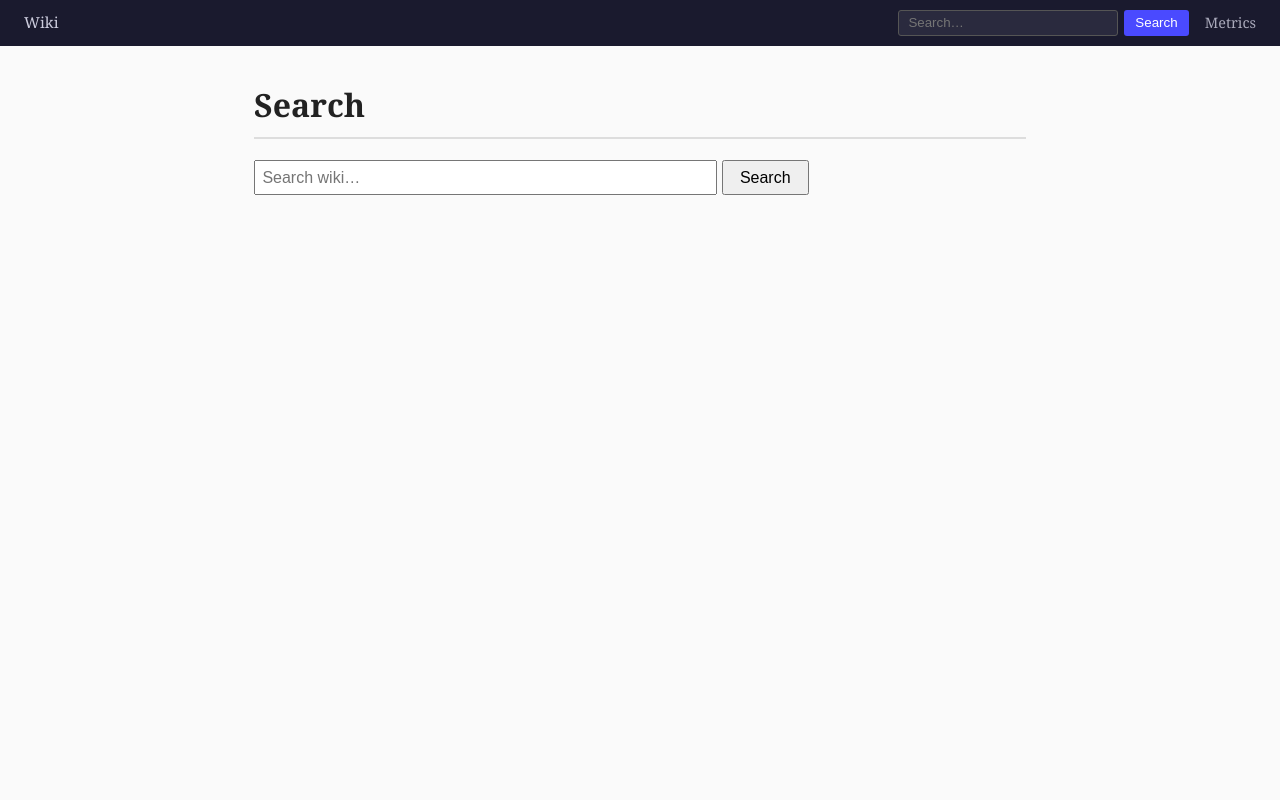
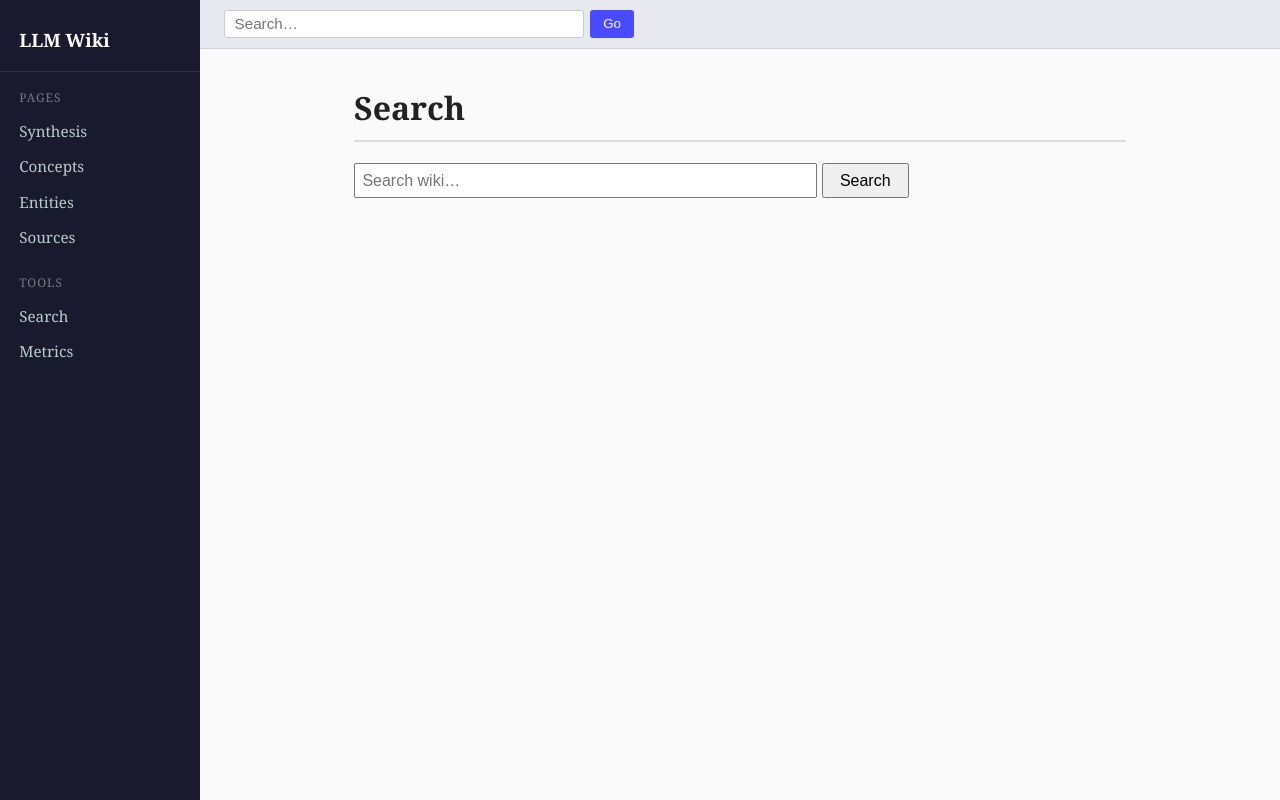
Before and after one commit to wmar-dev/llm-wiki-ads-ranking, a Flask app: page /search in a window 1280 px wide. Run offline with Flask 3, Linux system fonts and the light colour scheme; data comes from the database, SQL or seed files in the repository; data that the repository does not hold is empty.

Commit message:
feat: add sidebar navigation with section browsing
- Sidebar with links to Synthesis, Concepts, Entities, Sources sections
- New /wiki/<section>/ route lists pages in each wiki subdirectory
- Top search bar moved to content area (sidebar stays clean)
- Full sidebar layout with flexbox

```diff
--- a/wiki_server/app.py
+++ b/wiki_server/app.py
@@ -54,6 +54,28 @@ def create_app() -> Flask:
         _log_access("/", 200)
         return render_template("page.html", content=html, title="Wiki Index")
 
+    _section_dirs = {
+        "synthesis": config.WIKI_DIR / "synthesis",
+        "concepts": config.WIKI_DIR / "concepts",
+        "entities": config.WIKI_DIR / "entities",
+        "sources": config.WIKI_DIR / "sources",
+    }
+
+    @app.route("/wiki/<section>/")
+    def wiki_section(section):
+        dir_path = _section_dirs.get(section)
+        if not dir_path or not dir_path.exists():
+            return render_template("page.html", content="<p>Section not found.</p>", title=section.title()), 404
+        entries = sorted(dir_path.iterdir())
+        links = "".join(
+            f'<li><a href="/wiki/{section}/{f.name}">{f.stem.replace("-", " ").title()}</a></li>\n'
+            for f in entries if f.suffix == ".md"
+        )
+        count = sum(1 for f in entries if f.suffix == ".md")
+        html = f"<h1>{section.title()}</h1>\n<p>{count} page(s)</p>\n<ul>\n{links}</ul>"
+        _log_access(f"/wiki/{section}/", 200)
+        return render_template("page.html", content=html, title=f"{section.title()} — LLM Wiki")
+
     @app.route("/wiki/<path:page>")
     def wiki_page(page):
         slug = page[:-3] if page.endswith(".md") else page
--- a/wiki_server/static/style.css
+++ b/wiki_server/static/style.css
@@ -7,43 +7,62 @@ body {
   color: #222;
   background: #fafafa;
   margin: 0;
+  display: flex;
+  min-height: 100vh;
 }
 
-nav {
+/* ---- Sidebar ---- */
+.sidebar {
+  width: 200px;
+  flex-shrink: 0;
+  background: #1a1a2e;
+  color: #ccd;
+  padding: 1.5rem 0;
   display: flex;
-  align-items: center;
-  gap: 1rem;
-  padding: 0.6rem 1.5rem;
-  background: #1a1a2e;
-  color: #eee;
+  flex-direction: column;
+}
+.sidebar-heading {
+  font-size: 1.15rem;
+  font-weight: bold;
+  padding: 0 1.2rem 1rem;
+  border-bottom: 1px solid #333;
+  margin-bottom: 1rem;
+}
+.sidebar-heading a { color: #fff; text-decoration: none; }
+.sidebar-nav { display: flex; flex-direction: column; gap: 1.2rem; padding: 0 1.2rem; }
+.nav-section { display: flex; flex-direction: column; gap: 0.3rem; }
+.nav-label {
+  font-size: 0.75rem;
+  text-transform: uppercase;
+  letter-spacing: 0.08em;
+  color: #778;
+  margin-bottom: 0.2rem;
+}
+.sidebar-nav a { color: #bcc; text-decoration: none; font-size: 0.95rem; padding: 0.15rem 0; }
+.sidebar-nav a:hover { color: #fff; }
+
+/* ---- Search bar ---- */
+.content-wrapper { flex: 1; display: flex; flex-direction: column; }
+.top-search {
+  display: flex; gap: 0.4rem; padding: 0.6rem 1.5rem;
+  background: #e8e8f0; border-bottom: 1px solid #d0d0d8;
+}
+.top-search input {
+  flex: 1; max-width: 360px; padding: 0.3rem 0.6rem;
+  border: 1px solid #ccc; border-radius: 3px; font-size: 0.95rem;
+}
+.top-search button {
+  padding: 0.3rem 0.8rem; background: #4a4aff;
+  color: #fff; border: none; border-radius: 3px; cursor: pointer;
 }
 
-nav a { color: #ccd; text-decoration: none; font-size: 0.95rem; }
-nav a:hover { color: #fff; }
-
-.nav-search { display: flex; gap: 0.4rem; margin-left: auto; }
-.nav-search input {
-  padding: 0.3rem 0.6rem;
-  border: 1px solid #555;
-  border-radius: 3px;
-  background: #2a2a3e;
-  color: #eee;
-  width: 220px;
-}
-.nav-search button {
-  padding: 0.3rem 0.7rem;
-  background: #4a4aff;
-  color: #fff;
-  border: none;
-  border-radius: 3px;
-  cursor: pointer;
-}
-.nav-metrics { color: #aab; font-size: 0.9rem; }
-
+/* ---- Content ---- */
 main {
+  flex: 1;
   max-width: 820px;
-  margin: 2rem auto;
-  padding: 0 1.5rem 4rem;
+  margin: 0 auto;
+  padding: 2rem 1.5rem 4rem;
+  width: 100%;
 }
 
 h1 { font-size: 2rem; margin-top: 0; border-bottom: 2px solid #ddd; padding-bottom: 0.3rem; }
--- a/wiki_server/templates/base.html
+++ b/wiki_server/templates/base.html
@@ -18,17 +18,32 @@
   </script>
 </head>
 <body>
-  <nav>
-    <a href="/" class="nav-home">Wiki</a>
-    <form action="/search" method="get" class="nav-search">
+  <aside class="sidebar">
+    <div class="sidebar-heading"><a href="/">LLM Wiki</a></div>
+    <nav class="sidebar-nav">
+      <div class="nav-section">
+        <div class="nav-label">Pages</div>
+        <a href="/wiki/synthesis/">Synthesis</a>
+        <a href="/wiki/concepts/">Concepts</a>
+        <a href="/wiki/entities/">Entities</a>
+        <a href="/wiki/sources/">Sources</a>
+      </div>
+      <div class="nav-section">
+        <div class="nav-label">Tools</div>
+        <a href="/search">Search</a>
+        <a href="/metrics">Metrics</a>
+      </div>
+    </nav>
+  </aside>
+  <div class="content-wrapper">
+    <form action="/search" method="get" class="top-search">
       <input type="search" name="q" placeholder="Search…" value="{{ request.args.get('q', '') }}">
-      <button type="submit">Search</button>
+      <button type="submit">Go</button>
     </form>
-    <a href="/metrics" class="nav-metrics">Metrics</a>
-  </nav>
-  <main>
-    {% block content %}{% endblock %}
-  </main>
+    <main>
+      {% block content %}{% endblock %}
+    </main>
+  </div>
   <script src="https://cdn.jsdelivr.net/npm/katex@0.16.11/dist/katex.min.js"></script>
   <script>
     document.addEventListener('DOMContentLoaded', function() {
```
